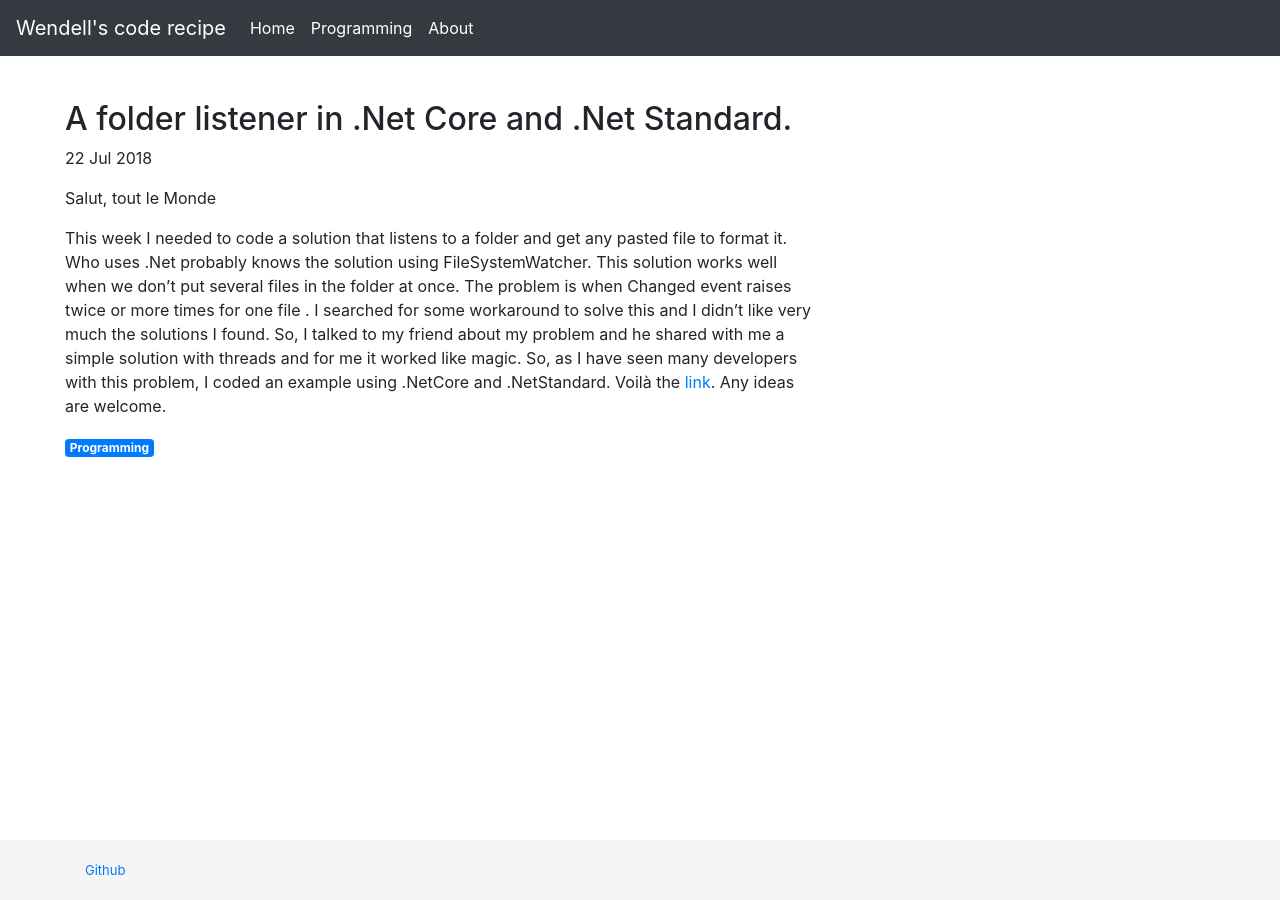
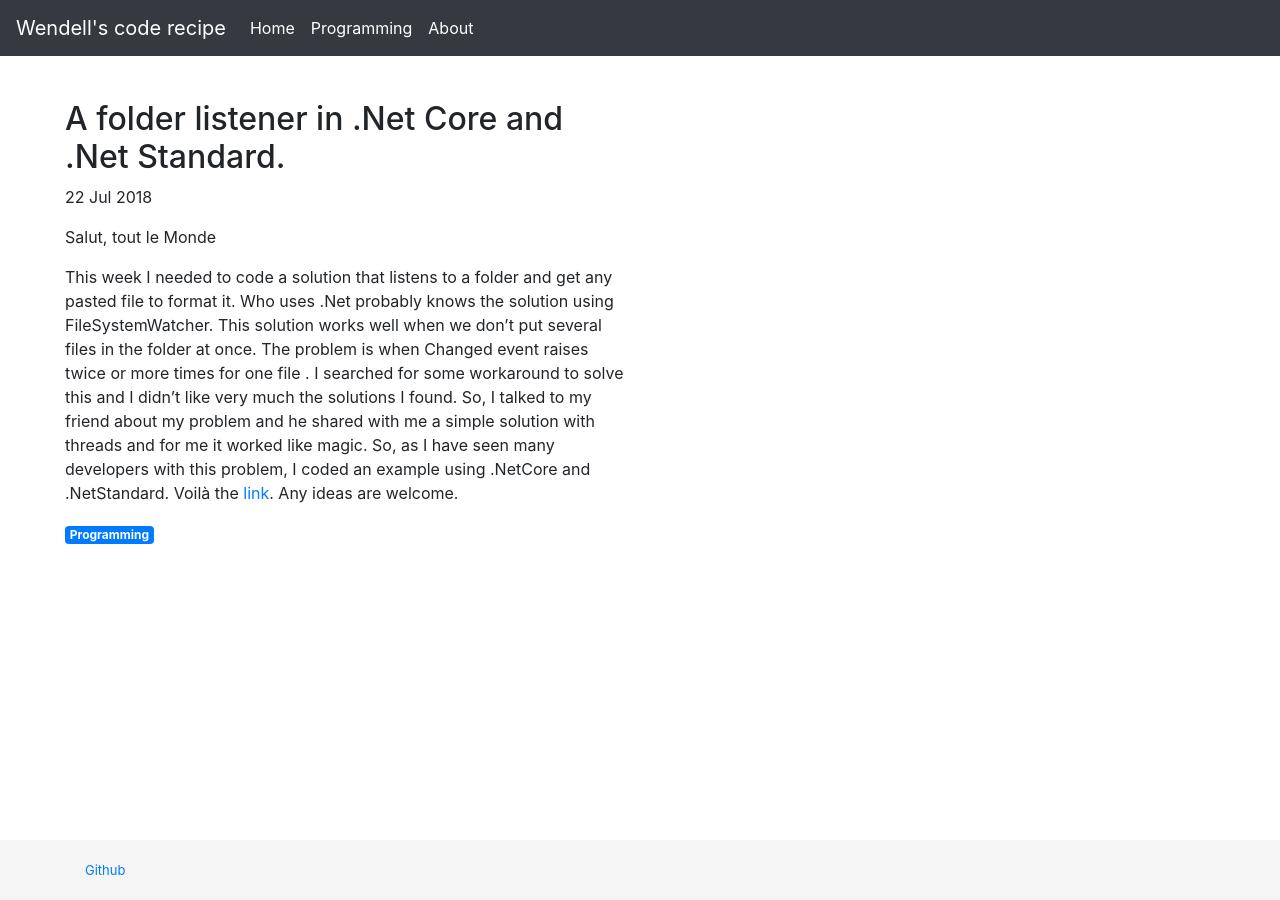
Before and after one commit to wendellantildes/wendellantildes.github.io, a Jekyll site: the page built from _posts/2018-07-22-folder-listener.md, in a window 1280 px wide. Built offline with Jekyll 4.4.1, drawn with Linux system fonts in a browser that asks for light colours; nearby versions of some CDN libraries.

Commit message:
Posts layout updated.

```diff
--- a/_layouts/post.html
+++ b/_layouts/post.html
@@ -2,7 +2,7 @@
 layout: default
 ---
 
-<div class="col-md-8 blog-main">
+<div class="col-md-6 blog-main">
     <div class="blog-post">
       <h2 class="blog-post-title">{{ page.title }}</h2>
       <p class="blog-post-meta">{{ page.date | date_to_string }}</p>
```
